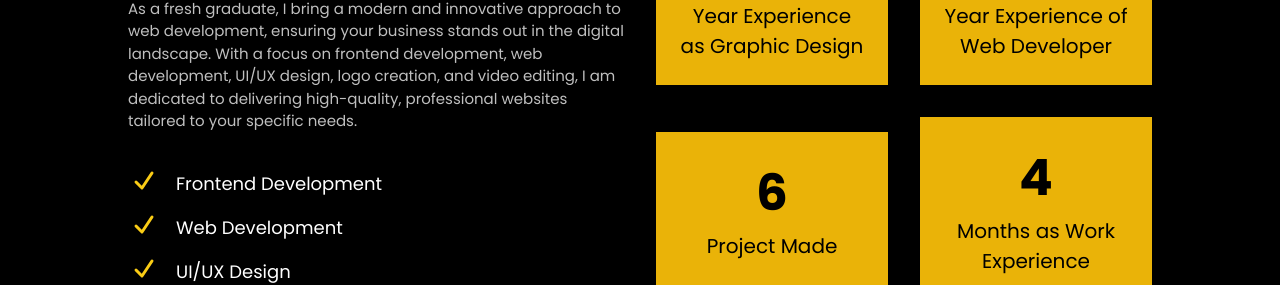
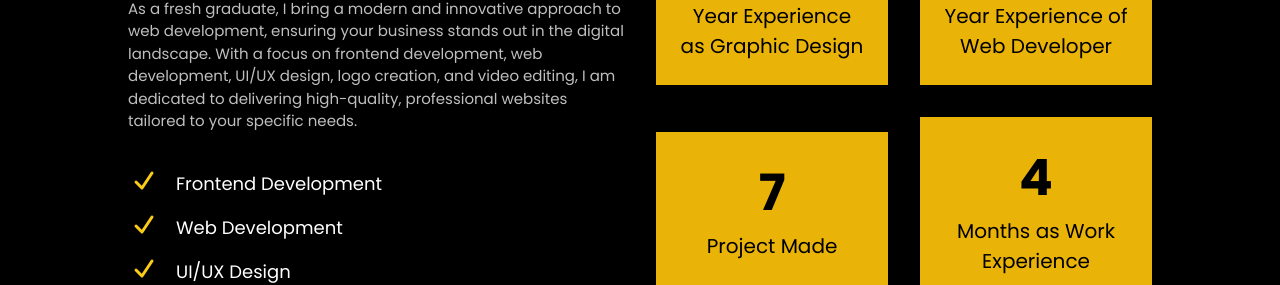
Before and after one commit to Jacintalama/my-portfolio, a Next.js app: page / in a window 1280 px wide. Shown: the part 1130-1415 px from the top of the page. Built offline with nearby package versions, Linux system fonts and the light colour scheme.

Commit message:
add 7 project

```diff
--- a/components/AboutMe.tsx
+++ b/components/AboutMe.tsx
@@ -48,7 +48,7 @@ const AboutMe = () => {
                 <p className='text-[20px] text-black font-600'>Year Experience of Web Developer</p>
               </div>
               <div data-aos='zoom-in' data-aos-delay='200' className='p-6 text-center bg-yellow-500'>
-                <p className='text-[50px] text-black font-bold'>6</p>
+                <p className='text-[50px] text-black font-bold'>7</p>
                 <p className='text-[20px] text-black font-600'>Project Made</p>
               </div>
 
```
